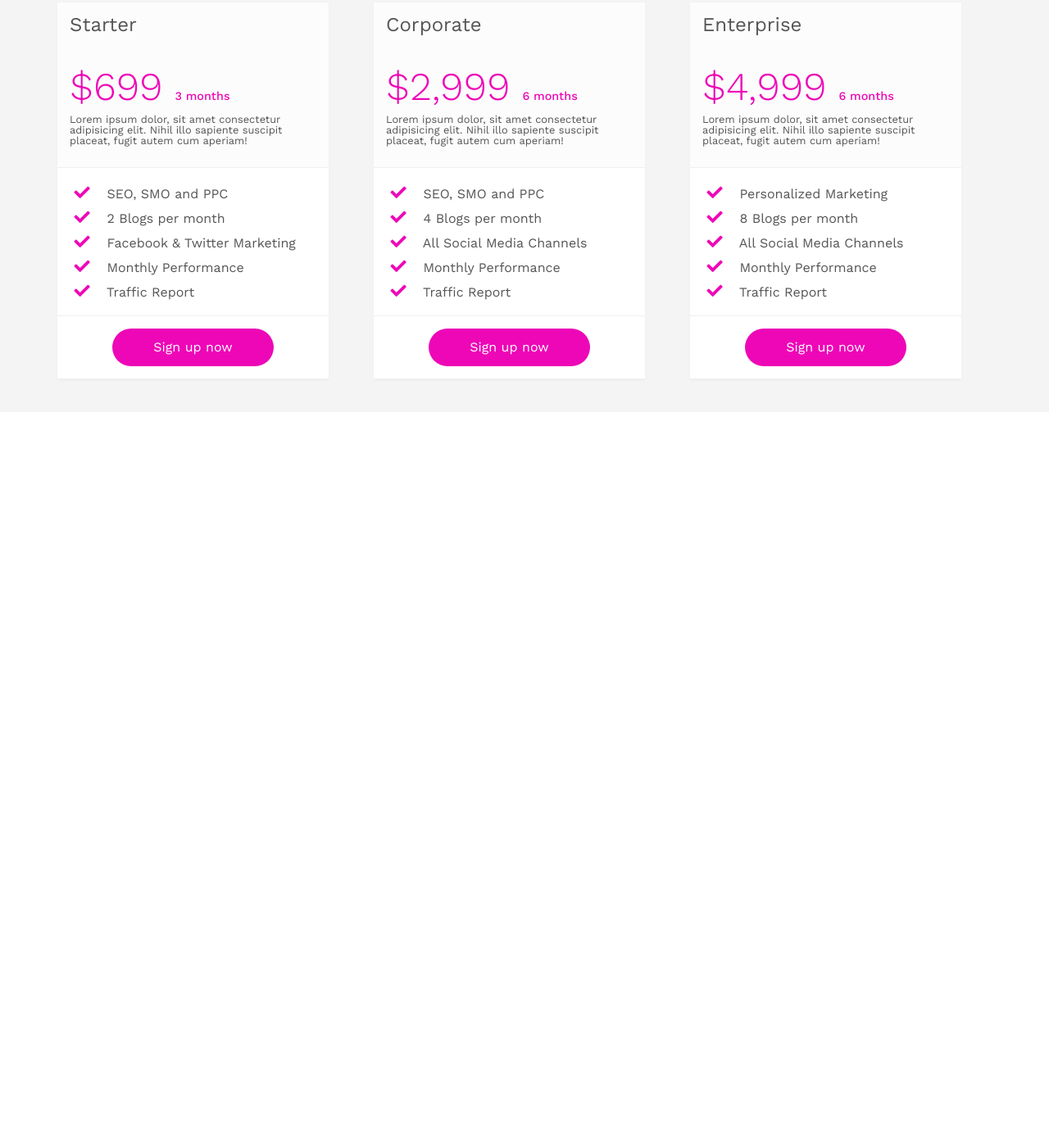
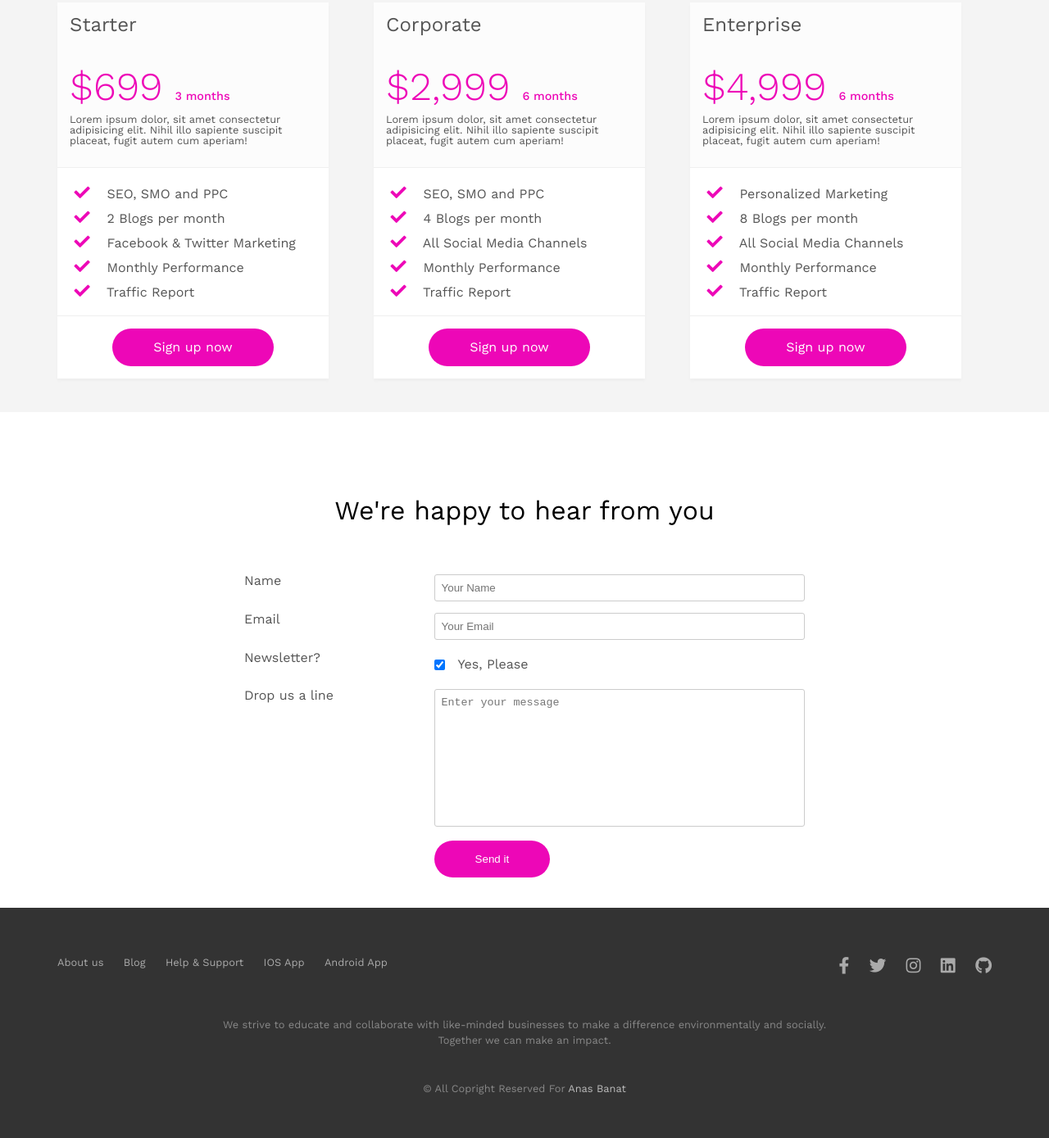
Before and after one commit to anasbanat0/DigiSolve, a plain HTML site: page index.html in a window 1280 px wide. Shown: the part 3809-5198 px from the top of the page at 82% size. Before the commit the page ends 4353 px from the top, so only its background shows below. Drawn offline with nearby package versions, Linux system fonts and the light colour scheme.

Commit message:
Contact Us and footer

```diff
--- a/index.html
+++ b/index.html
@@ -281,12 +281,19 @@
             </div>
             <div>
               <ul>
-                <li><i class="fas fa-check small-icon"></i> SEO, SMO and PPC</li>
-                <li><i class="fas fa-check small-icon"></i> 2 Blogs per month</li>
                 <li>
-                  <i class="fas fa-check small-icon"></i> Facebook & Twitter Marketing
+                  <i class="fas fa-check small-icon"></i> SEO, SMO and PPC
                 </li>
-                <li><i class="fas fa-check small-icon"></i> Monthly Performance</li>
+                <li>
+                  <i class="fas fa-check small-icon"></i> 2 Blogs per month
+                </li>
+                <li>
+                  <i class="fas fa-check small-icon"></i> Facebook & Twitter
+                  Marketing
+                </li>
+                <li>
+                  <i class="fas fa-check small-icon"></i> Monthly Performance
+                </li>
                 <li><i class="fas fa-check small-icon"></i> Traffic Report</li>
               </ul>
             </div>
@@ -307,12 +314,19 @@
             </div>
             <div>
               <ul>
-                <li><i class="fas fa-check small-icon"></i> SEO, SMO and PPC</li>
-                <li><i class="fas fa-check small-icon"></i> 4 Blogs per month</li>
                 <li>
-                  <i class="fas fa-check small-icon"></i> All Social Media Channels
+                  <i class="fas fa-check small-icon"></i> SEO, SMO and PPC
                 </li>
-                <li><i class="fas fa-check small-icon"></i> Monthly Performance</li>
+                <li>
+                  <i class="fas fa-check small-icon"></i> 4 Blogs per month
+                </li>
+                <li>
+                  <i class="fas fa-check small-icon"></i> All Social Media
+                  Channels
+                </li>
+                <li>
+                  <i class="fas fa-check small-icon"></i> Monthly Performance
+                </li>
                 <li><i class="fas fa-check small-icon"></i> Traffic Report</li>
               </ul>
             </div>
@@ -333,12 +347,19 @@
             </div>
             <div>
               <ul>
-                <li><i class="fas fa-check small-icon"></i> Personalized Marketing</li>
-                <li><i class="fas fa-check small-icon"></i> 8 Blogs per month</li>
                 <li>
-                  <i class="fas fa-check small-icon"></i> All Social Media Channels
+                  <i class="fas fa-check small-icon"></i> Personalized Marketing
                 </li>
-                <li><i class="fas fa-check small-icon"></i> Monthly Performance</li>
+                <li>
+                  <i class="fas fa-check small-icon"></i> 8 Blogs per month
+                </li>
+                <li>
+                  <i class="fas fa-check small-icon"></i> All Social Media
+                  Channels
+                </li>
+                <li>
+                  <i class="fas fa-check small-icon"></i> Monthly Performance
+                </li>
                 <li><i class="fas fa-check small-icon"></i> Traffic Report</li>
               </ul>
             </div>
@@ -355,8 +376,98 @@
         <h2 class="contact-heading">We're happy to hear from you</h2>
       </div>
       <div class="row">
-        <form action=""></form>
+        <form class="contact-form" action="#" method="post">
+          <div class="row">
+            <div class="col span_1_of_3">
+              <label for="name">Name</label>
+            </div>
+            <div class="col span_2_of_3">
+              <input
+                type="text"
+                name="name"
+                id="name"
+                placeholder="Your Name"
+                required
+              />
+            </div>
+          </div>
+          <div class="row">
+            <div class="col span_1_of_3">
+              <label for="email">Email</label>
+            </div>
+            <div class="col span_2_of_3">
+              <input
+                type="email"
+                name="email"
+                id="email"
+                placeholder="Your Email"
+                required
+              />
+            </div>
+          </div>
+          <div class="row">
+            <div class="col span_1_of_3">
+              <label for="newsletter">Newsletter?</label>
+            </div>
+            <div class="col span_2_of_3">
+              <input
+                type="checkbox"
+                name="newsletter"
+                id="newsletter"
+                checked
+              />
+              &nbsp;Yes, Please
+            </div>
+          </div>
+          <div class="row">
+            <div class="col span_1_of_3">
+              <label for="message">Drop us a line</label>
+            </div>
+            <div class="col span_2_of_3">
+              <textarea
+                name="message"
+                id="message"
+                cols="30"
+                rows="10"
+                placeholder="Enter your message"
+              ></textarea>
+            </div>
+          </div>
+          <div class="row">
+            <div class="col span_1_of_3">&nbsp;</div>
+            <div class="col span_2_of_3">
+              <input type="submit" class="btn btn-full" value="Send it" />
+            </div>
+          </div>
+        </form>
       </div>
     </section>
+
+    <footer>
+      <div class="row">
+        <div class="col span_1_of_2">
+          <ul class="footer-nav">
+            <li><a href="#">About us</a></li>
+            <li><a href="#">Blog</a></li>
+            <li><a href="#">Help & Support</a></li>
+            <li><a href="#">IOS App</a></li>
+            <li><a href="#">Android App</a></li>
+          </ul>
+        </div>
+        <div class="col span_1_of_2">
+          <ul class="social-links">
+            <li><a href="#"><i class="fab fa-facebook-f"></i></a></li>
+            <li><a href="#"><i class="fab fa-twitter"></i></a></li>
+            <li><a href="#"><i class="fab fa-instagram"></i></a></li>
+            <li><a href="#"><i class="fab fa-linkedin"></i></a></li>
+            <li><a href="#"><i class="fab fa-github"></i></a></li>
+          </ul>
+        </div>
+      </div>
+      <div class="row">
+        <p>We strive to educate and collaborate with like-minded businesses to make a difference environmentally and socially.<br /> Together we can make an impact.</p>
+        <p>&copy; All Copright Reserved For <a href="https://linkedin.com/in/anasali0" target="_blank">Anas Banat</a></p>
+      </div>
+    </footer>
   </body>
 </html>
--- a/resources/css/style.css
+++ b/resources/css/style.css
@@ -32,14 +32,16 @@ body {
 /* BUTTONS */
 
 .btn:link,
-.btn:visited {
+.btn:visited,
+input[type=submit] {
 	text-decoration: none;
 	padding: 15px 50px;
 	border-radius: 200px;
 }
 
 .btn-full:link,
-.btn-full:visited {
+.btn-full:visited,
+input[type=submit] {
 	display: inline-block;
 	background-color: #ed07b7;
 	color: #fff;
@@ -47,7 +49,8 @@ body {
 }
 
 .btn-full:hover,
-.btn-full:active {
+.btn-full:active,
+input[type=submit]:hover {
 	background-color: #bd0592;
 	transform: scale(1.1);
 }
@@ -414,4 +417,136 @@ cite > img {
 	background-color: #fcfcfc;
 }
 
-/* CONTACT-SECTION */
+/* CONTACT FORM SECTION */
+
+.contact-section {
+	text-align: center;
+}
+
+.contact-heading {
+	color: #000;
+	margin-top: 100px;
+	margin-bottom: 50px;
+}
+
+.contact-form {
+	text-align: left;
+	width: 60%;
+	margin: 0 auto;
+	color: #555;
+}
+
+input[type=text],
+input[type=email],
+textarea {
+	width: 100%;
+	padding: 8px;
+	border-radius: 3px;
+	border: 1px solid #ccc;
+	background-color: #fff;
+}
+
+input[type=checkbox] {
+	margin: 10px 5px 10px 0;
+}
+
+textarea {
+	resize: none;
+}
+
+*:focus {
+	outline: none;
+}
+
+input[type=submit] {
+	border: none;
+	margin-bottom: 30px;
+}
+
+/* FOOTER SECTION */
+footer {
+	background-color: #333;
+	padding: 50px 0;
+	font-size: 80%;
+	color: #888;
+}
+
+.footer-nav {
+	float: left;
+}
+
+.footer-nav li {
+	list-style: none;
+	display: inline-block;
+	margin-right: 20px;
+}
+
+.footer-nav li a:link,
+.footer-nav li a:visited {
+	text-decoration: none;
+	color: #aaa;
+	transition: all .5s ease-in-out;
+}
+
+.footer-nav li a:hover,
+.footer-nav li a:active {
+	text-decoration: none;
+	color: #fff;
+}
+
+.social-links {
+	float: right;
+}
+
+.social-links li {
+	list-style: none;
+	display: inline-block;
+	margin-left: 20px;
+}
+
+.social-links li a:link,
+.social-links li a:visited {
+	text-decoration: none;
+	color: #aaa;
+	font-size: 160%;
+	transition: all .5s ease-in-out;
+}
+
+.fa-facebook-f,
+.fa-twitter,
+.fa-instagram,
+.fa-linkedin,
+.fa-github {
+	transition: all .2s ease-in-out;
+}
+
+.fa-facebook-f:hover {
+	color: #3b5998;
+}
+
+.fa-twitter:hover {
+	color: #00aced;
+}
+
+.fa-instagram:hover {
+	color: #517fa4;
+}
+
+.fa-linkedin:hover {
+	color: #007bb6;
+}
+
+.fa-github:hover {
+	color: #171515;
+}
+
+footer p {
+	text-align: center;
+	margin-top: 40px;
+	line-height: 1.5;
+}
+
+footer p > a {
+	color: #bbb;
+	text-decoration: none;
+}
```
